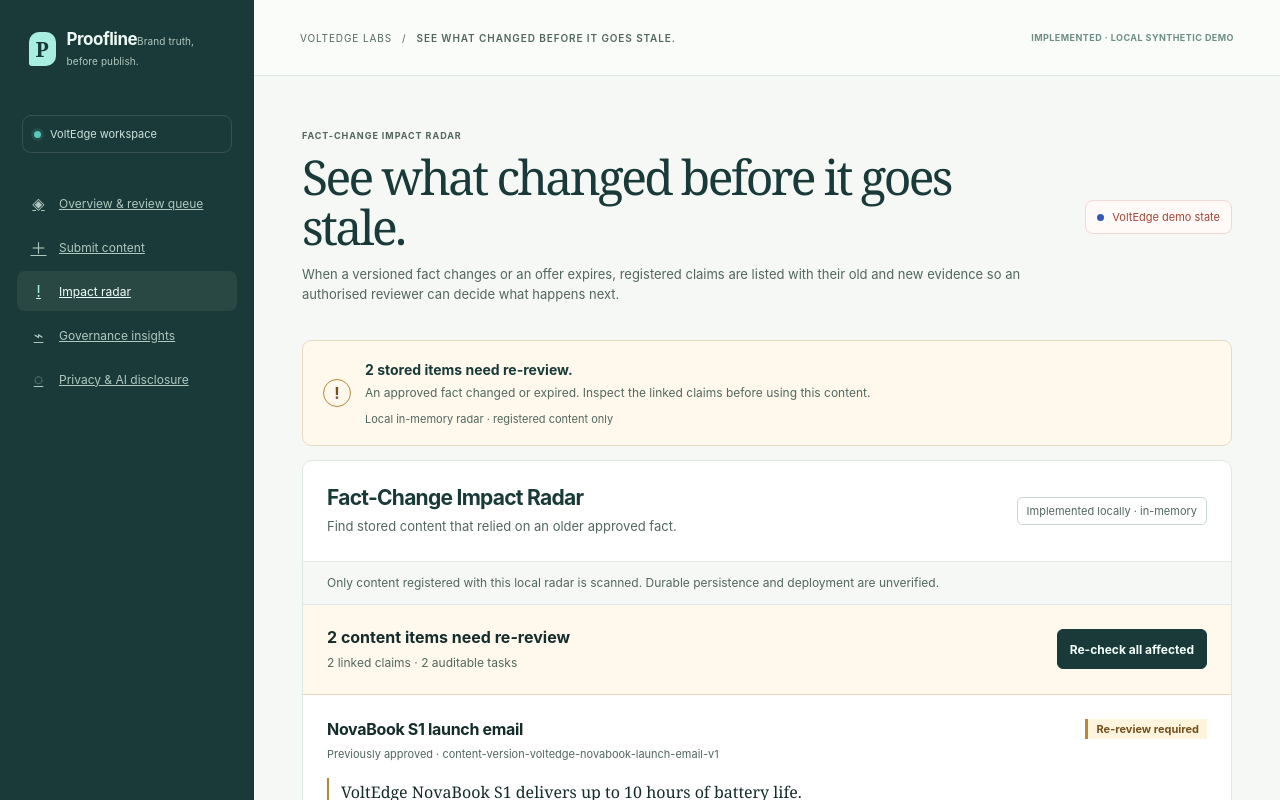
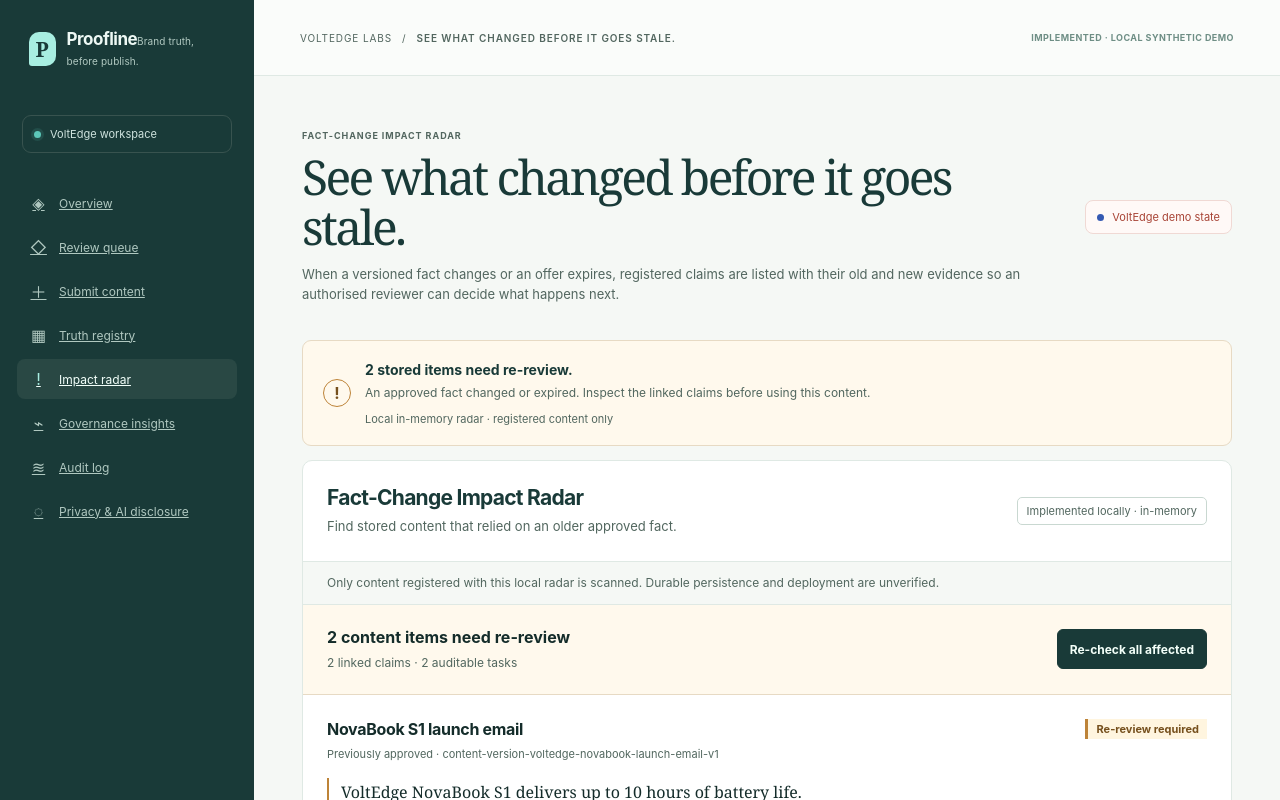
Before and after one commit to potlasrisharan/proofline, a Next.js app: page /impact in a window 1280 px wide. Shown: the top 800 px of the page. Built offline with nearby package versions, Linux system fonts and the light colour scheme.

Commit message:
feat: improve workspace navigation

```diff
--- a/app/components/content-workspace.tsx
+++ b/app/components/content-workspace.tsx
@@ -279,7 +279,7 @@ export function ContentWorkspace({ stage }: { stage: "submit" | "findings" }) {
       <aside className="sidebar" aria-label="VoltEdge workspace navigation">
         <Link className="brand-lockup pl-brand-link" href="/"><span className="brand-mark" aria-hidden="true">P</span><span><span className="brand-name">Proofline</span><span className="brand-caption">Brand truth, before publish.</span></span></Link>
         <div className="workspace-switcher"><span className="workspace-dot" /><span>VoltEdge workspace</span></div>
-        <nav className="nav-list" aria-label="Primary"><Link className="nav-item" href="/"><span aria-hidden="true">◈</span>Overview & review queue</Link><Link className={`nav-item ${stage === "submit" ? "active" : ""}`} href="/submit" aria-current={stage === "submit" ? "page" : undefined}><span aria-hidden="true">＋</span>Submit content</Link><Link className={`nav-item ${stage === "findings" ? "active" : ""}`} href="/findings" aria-current={stage === "findings" ? "page" : undefined}><span aria-hidden="true">◇</span>Findings{review ? <b>{openCount}</b> : null}</Link><Link className="nav-item" href="/privacy"><span aria-hidden="true">◌</span>Privacy & AI disclosure</Link></nav>
+         <nav className="nav-list" aria-label="Primary"><Link className="nav-item" href="/"><span aria-hidden="true">◈</span>Overview</Link><Link className="nav-item" href="/?view=reviews"><span aria-hidden="true">◇</span>Review queue</Link><Link className={`nav-item ${stage === "submit" ? "active" : ""}`} href="/submit" aria-current={stage === "submit" ? "page" : undefined}><span aria-hidden="true">＋</span>Submit content</Link><Link className={`nav-item ${stage === "findings" ? "active" : ""}`} href="/findings" aria-current={stage === "findings" ? "page" : undefined}><span aria-hidden="true">◌</span>Findings{review ? <b>{openCount}</b> : null}</Link><Link className="nav-item" href="/?view=registry"><span aria-hidden="true">▦</span>Truth registry</Link><Link className="nav-item" href="/impact"><span aria-hidden="true">!</span>Impact radar</Link><Link className="nav-item" href="/insights"><span aria-hidden="true">⌁</span>Governance insights</Link><Link className="nav-item" href="/?view=audit-log"><span aria-hidden="true">≋</span>Audit log</Link><Link className="nav-item" href="/privacy"><span aria-hidden="true">◌</span>Privacy & AI disclosure</Link></nav>
         <div className="sidebar-bottom"><div className="registry-health"><span className="health-dot" /><div><strong>Synthetic source set</strong><small>Browser-tab demo · no backend sync</small></div></div><div className="profile-card"><span className="avatar">VE</span><div><strong>VoltEdge demo creator</strong><small>Explicit revision actions</small></div></div></div>
       </aside>
       <section className="main-content" id="pl-main" tabIndex={-1}>
--- a/app/components/phase4-shell.tsx
+++ b/app/components/phase4-shell.tsx
@@ -29,10 +29,13 @@ export function Phase4Shell({ current, eyebrow, title, description, children }:
           <span>VoltEdge workspace</span>
         </div>
         <nav className="nav-list" aria-label="Primary">
-          <Link className="nav-item" href="/"><span aria-hidden="true">◈</span>Overview &amp; review queue</Link>
+          <Link className="nav-item" href="/"><span aria-hidden="true">◈</span>Overview</Link>
+          <Link className="nav-item" href="/?view=reviews"><span aria-hidden="true">◇</span>Review queue</Link>
           <Link className="nav-item" href="/submit"><span aria-hidden="true">＋</span>Submit content</Link>
+          <Link className="nav-item" href="/?view=registry"><span aria-hidden="true">▦</span>Truth registry</Link>
           <Link className={`nav-item ${current === "impact" ? "active" : ""}`} href="/impact" aria-current={current === "impact" ? "page" : undefined}><span aria-hidden="true">!</span>Impact radar</Link>
           <Link className={`nav-item ${current === "insights" ? "active" : ""}`} href="/insights" aria-current={current === "insights" ? "page" : undefined}><span aria-hidden="true">⌁</span>Governance insights</Link>
+          <Link className="nav-item" href="/?view=audit-log"><span aria-hidden="true">≋</span>Audit log</Link>
           <Link className="nav-item" href="/privacy"><span aria-hidden="true">◌</span>Privacy &amp; AI disclosure</Link>
         </nav>
         <div className="sidebar-bottom">
--- a/app/globals.css
+++ b/app/globals.css
@@ -124,7 +124,8 @@ h2 { margin-bottom: 0; color: var(--navy); font-size: 19px; font-weight: 720; le
 .panel-heading .eyebrow { margin-bottom: 9px; }
 .panel-badge { padding: 5px 7px; border: 1px solid var(--line); border-radius: 4px; color: #6a7b76; font-size: 9px; letter-spacing: .08em; text-transform: uppercase; }
 .workflow-list { border-top: 1px solid var(--line); }
-.workflow-row { display: flex; align-items: center; gap: 14px; min-height: 63px; border-bottom: 1px solid var(--line); }
+.workflow-row { display: flex; align-items: center; gap: 14px; width: 100%; min-height: 63px; padding: 0; border: 0; border-bottom: 1px solid var(--line); color: inherit; background: transparent; text-align: left; }
+.workflow-row:hover { background: #f7fbf9; }
 .step-number { width: 29px; height: 29px; display: grid; place-items: center; flex-shrink: 0; border: 1px solid #d7e1dc; border-radius: 50%; color: #71938b; font-size: 9px; }
 .workflow-row strong { display: block; color: var(--navy); font-size: 12px; font-weight: 650; }
 .workflow-row p { margin: 4px 0 0; color: #9aa7a2; font-size: 10px; }
```
Also changed, not shown: app/page.tsx (+9 -2 lines), 1 other file (tests, documents, lock files or other folders).
